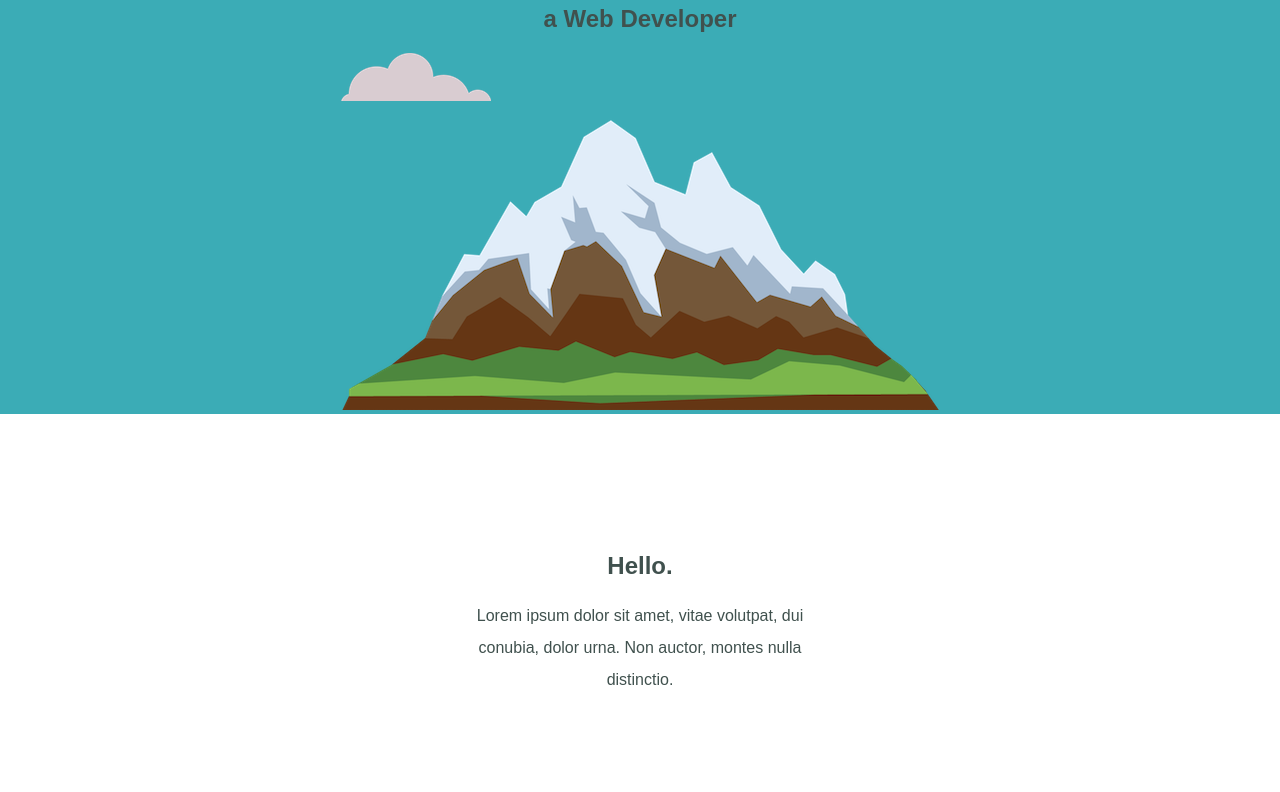
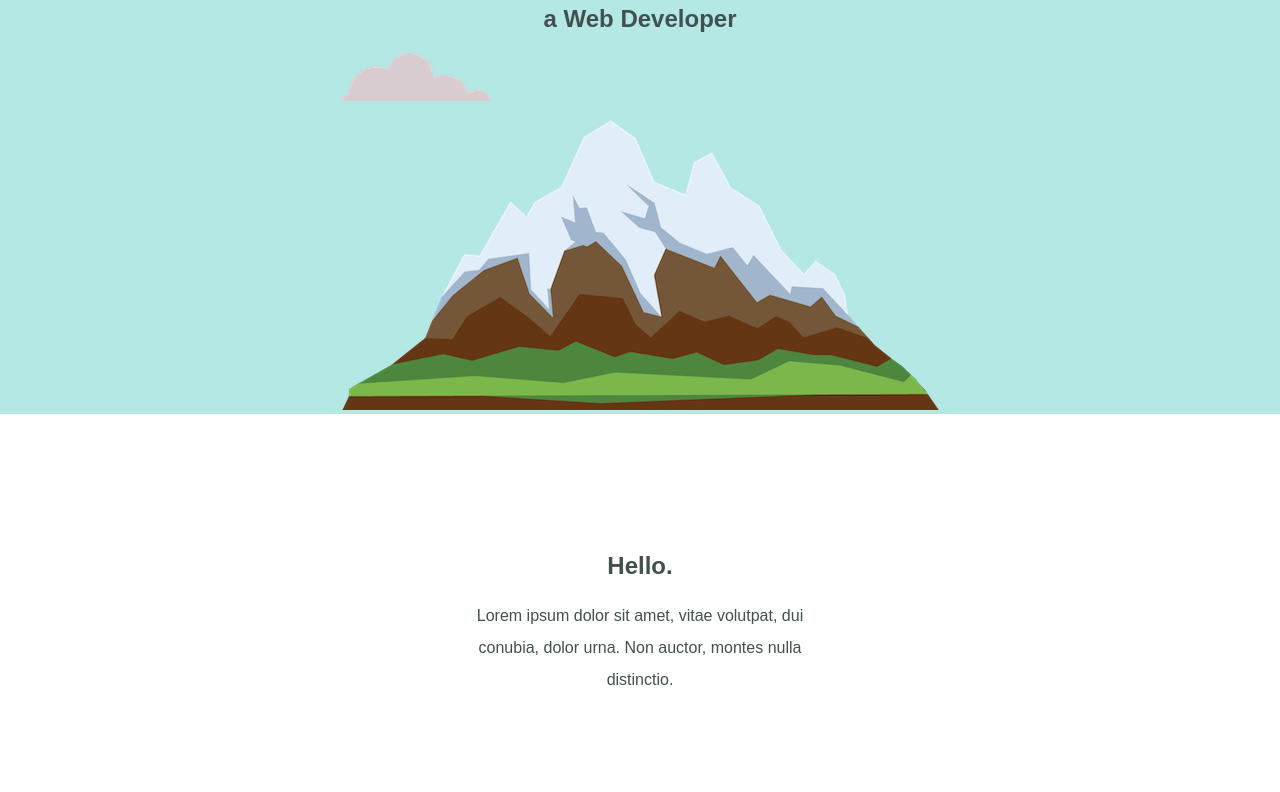
Before and after one commit to BBK77/Portfolio, a plain HTML site: page index.html in a window 1280 px wide. Shown: the part 115-907 px from the top of the page. Drawn offline with Linux system fonts and the light colour scheme.

Commit message:
Update styles.css

```diff
--- a/css/styles.css
+++ b/css/styles.css
@@ -6,7 +6,7 @@ body {
 }
 
 div {
-  background-color:#3BACB6;
+  background-color:#B3E8E5;
 }
 
 h1 {
```
